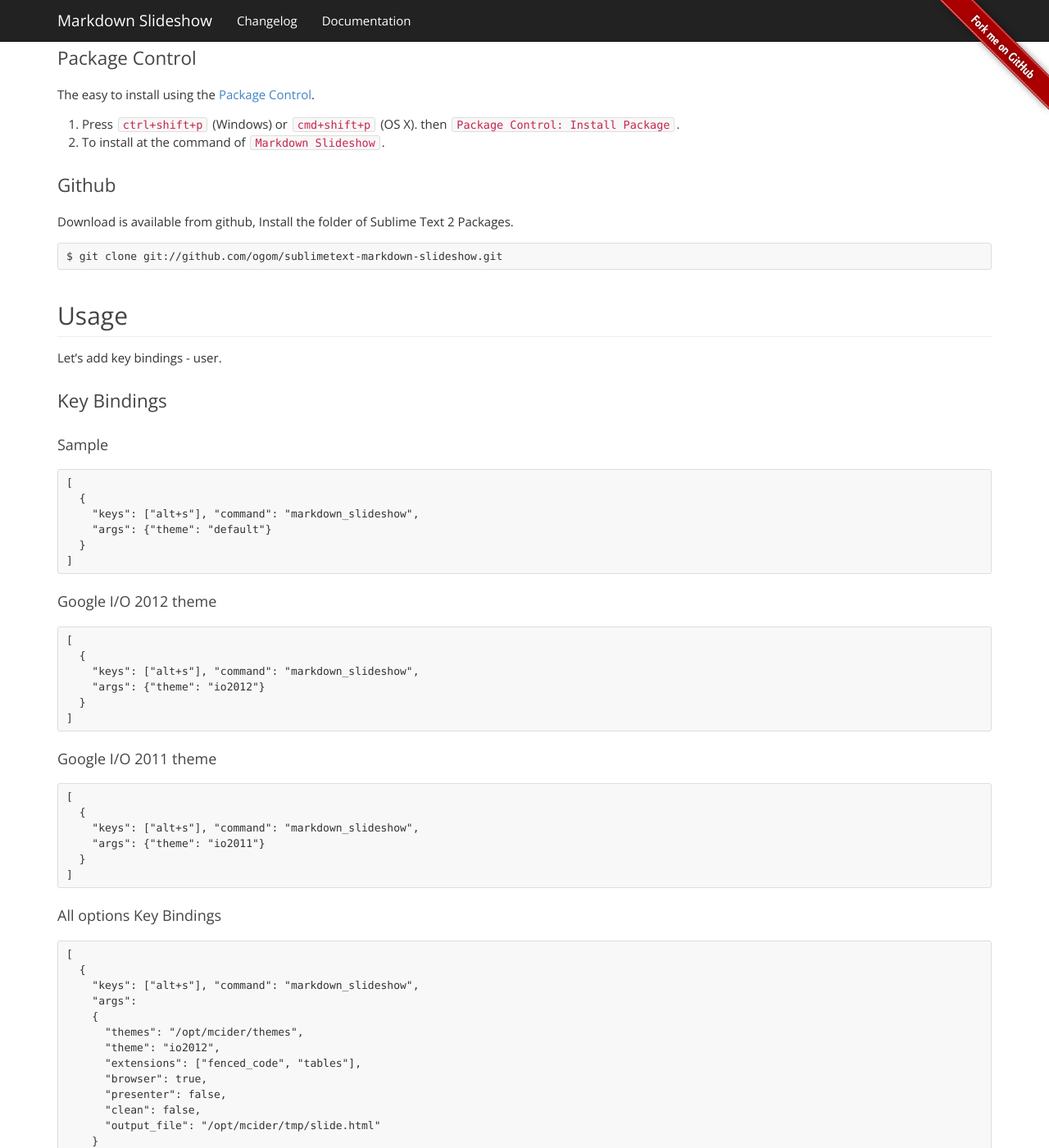
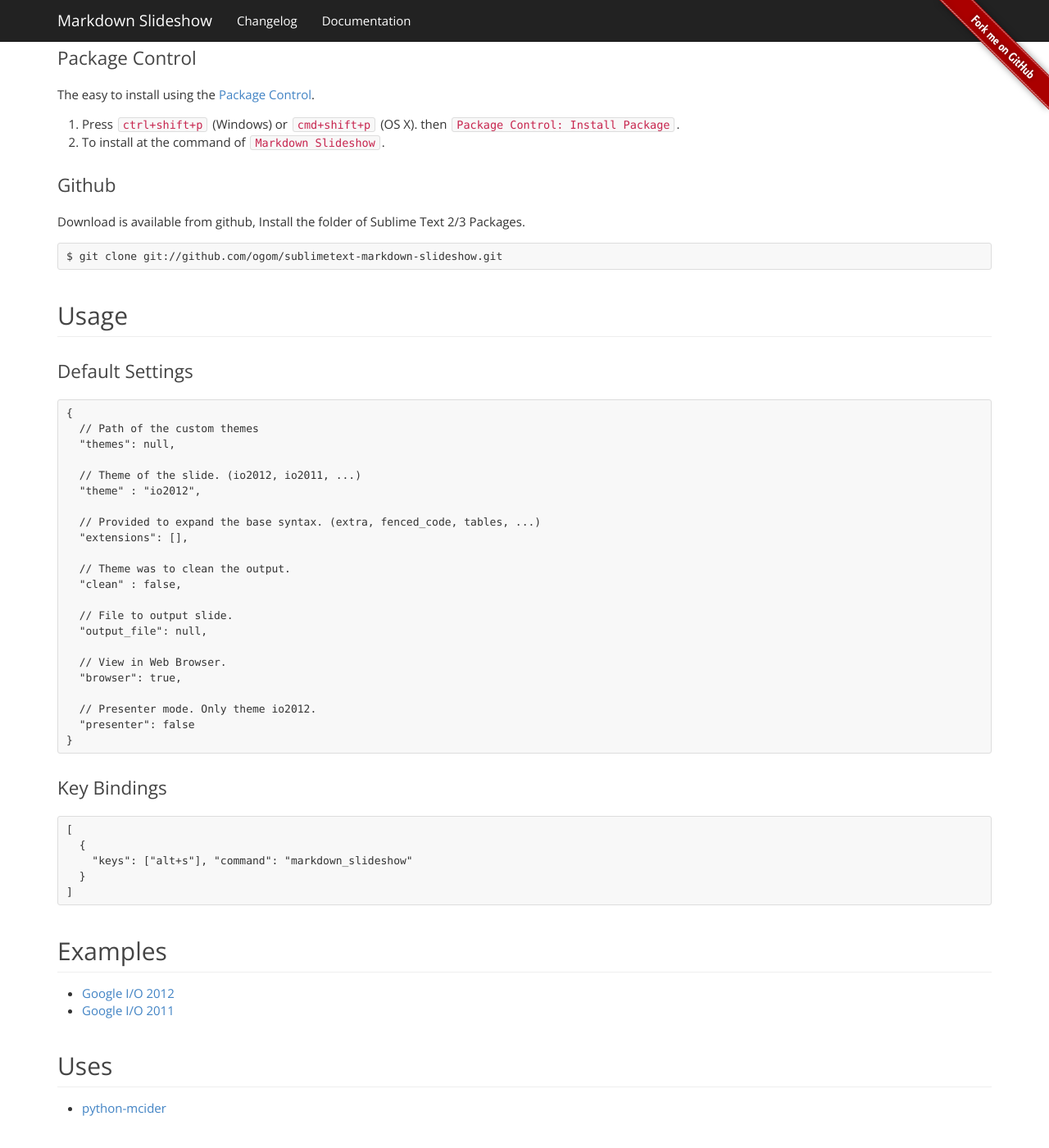
Before and after one commit to ogom/sublimetext-markdown-slideshow, a Jekyll site: the page built from index.md, in a window 1280 px wide and 1400 px high, scrolled down 307 px. Shown: the whole window at 82% size. Built offline with Jekyll 4.4.1, drawn with Linux system fonts in a browser that asks for light colours; some of the changed text lies outside the part shown.

````diff
--- a/index.md
+++ b/index.md
@@ -5,11 +5,10 @@ title:  Overview
 
 Markdown converter for slideshow.
 
-* A Sublime Text 2 plugin for slideshow in your web browser from markdown file.
+* A Sublime Text 2/3 plugin for slideshow in your web browser from markdown file.
 * Create a contents for markdown and then preview the slides in your browser.
 
 ## Installation
-
 ### Package Control
 
 The easy to install using the [Package Control](http://wbond.net/sublime_packages/package_control).
@@ -19,7 +18,7 @@ The easy to install using the [Package Control](http://wbond.net/sublime_package
 
 ### Github
 
-Download is available from github, Install the folder of Sublime Text 2 Packages.
+Download is available from github, Install the folder of Sublime Text 2/3 Packages.
 
 ```
 $ git clone git://github.com/ogom/sublimetext-markdown-slideshow.git
@@ -27,72 +26,42 @@ $ git clone git://github.com/ogom/sublimetext-markdown-slideshow.git
 
 ## Usage
 
-Let's add key bindings - user.
+### Default Settings
+
+```
+{
+  // Path of the custom themes
+  "themes": null,
+
+  // Theme of the slide. (io2012, io2011, ...)
+  "theme" : "io2012",
+
+  // Provided to expand the base syntax. (extra, fenced_code, tables, ...)
+  "extensions": [],
+
+  // Theme was to clean the output.
+  "clean" : false,
+
+  // File to output slide.
+  "output_file": null,
+
+  // View in Web Browser.
+  "browser": true,
+
+  // Presenter mode. Only theme io2012.
+  "presenter": false
+}
+```
 
 ### Key Bindings
-
-#### Sample
 
 ```
 [
   {
-    "keys": ["alt+s"], "command": "markdown_slideshow",
-    "args": {"theme": "default"}
+    "keys": ["alt+s"], "command": "markdown_slideshow"
   }
 ]
 ```
-
-#### Google I/O 2012 theme
-
-```
-[
-  {
-    "keys": ["alt+s"], "command": "markdown_slideshow",
-    "args": {"theme": "io2012"}
-  }
-]
-```
-
-#### Google I/O 2011 theme
-
-```
-[
-  {
-    "keys": ["alt+s"], "command": "markdown_slideshow",
-    "args": {"theme": "io2011"}
-  }
-]
-```
-
-#### All options Key Bindings
-
-```
-[
-  {
-    "keys": ["alt+s"], "command": "markdown_slideshow",
-    "args":
-    {
-      "themes": "/opt/mcider/themes",
-      "theme": "io2012",
-      "extensions": ["fenced_code", "tables"],
-      "browser": true,
-      "presenter": false,
-      "clean": false,
-      "output_file": "/opt/mcider/tmp/slide.html"
-    }
-  }
-]
-```
-
-### Args
-
-* themes        : Path of the custom themes
-* theme         : Theme of the slide. (default, io2012, io2011, ...)
-* extensions    : Provided to expand the base syntax. (extra, fenced_code, tables, ...)
-* browser       : View in Web Browser. (boolean, default true)
-* presenter     : Presenter mode. Only theme `io2012`. (boolean, default false)
-* clean         : Theme was to clean the output. (boolean, default false)
-* output_file   : File to output slide.
 
 ## Examples
 
@@ -101,10 +70,7 @@ Let's add key bindings - user.
 
 ## Uses
 
-* [Python-mCider](http://ogom.github.io/python-mcider/)
-* [Python-Markdown](https://pythonhosted.org/Markdown/)
-* [HTML5 slide template for Google I/O 2012](http://code.google.com/p/io-2012-slides/)
-* [HTML5 slide template for Google I/O 2011](http://code.google.com/p/html5slides/)
+* [python-mcider](https://github.com/ogom/python-mcider)
 
 ## Licence
 
````
Also changed, not shown: _posts/2014-12-24-0.2.0.md (added, +8 -0 lines), docs/index.md (+1 -1 lines).
